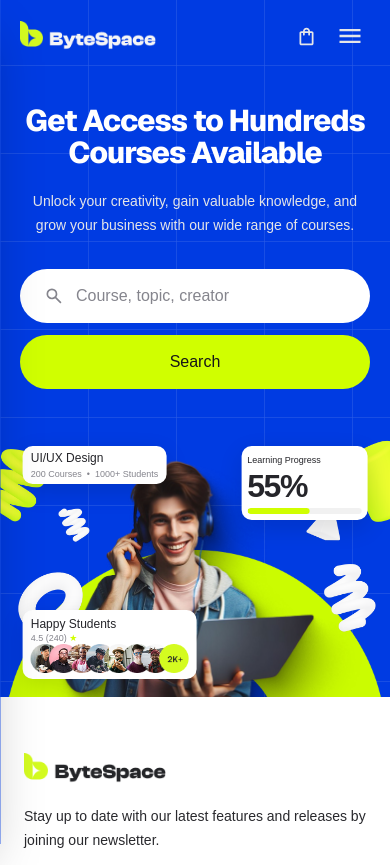
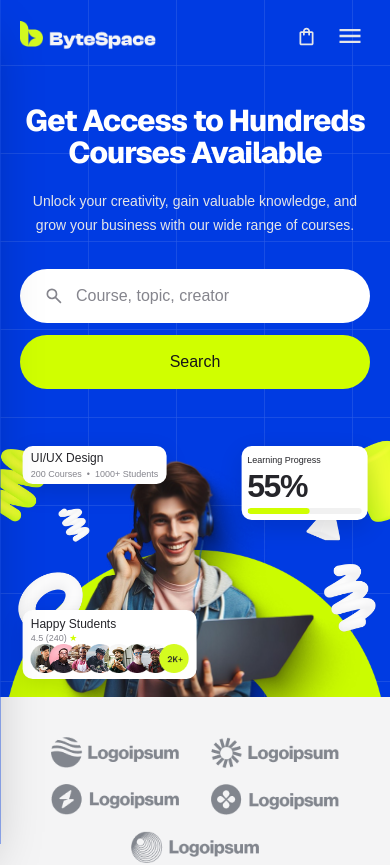
Before and after one commit to Sahed-Hasan-007/dointech-bytespace_new, a Next.js app: page / in a window 390 px wide. Shown: the top 865 px of the page. Built offline with nearby package versions, Linux system fonts and the light colour scheme.

Commit message:
logo section responsive done

```diff
--- a/app/pages/landing_page.tsx
+++ b/app/pages/landing_page.tsx
@@ -1,5 +1,11 @@
 import { Hero } from "@/components/landingpage/Hero";
+import { LogoSection } from "@/components/landingpage/LogoSection";
 
 export default function LandingPage() {
-  return <Hero />;
+  return (
+    <>
+      <Hero />
+      <LogoSection />
+    </>
+  );
 }
--- /dev/null
+++ b/components/landingpage/LogoSection.tsx
@@ -0,0 +1,29 @@
+import Image from "next/image";
+
+const logos = [
+  { src: "/images/logo/Frame.png", width: 167, height: 41 },
+  { src: "/images/logo/Frame%20%281%29.png", width: 168, height: 41 },
+  { src: "/images/logo/Frame%20%282%29.png", width: 170, height: 41 },
+  { src: "/images/logo/Frame%20%283%29.png", width: 170, height: 41 },
+  { src: "/images/logo/Frame%20%284%29.png", width: 169, height: 42 },
+];
+
+export function LogoSection() {
+  return (
+    <section aria-label="Trusted by learners and creators" className="flex min-h-[200px] items-center bg-[#F4F4F5] px-5 py-10 sm:px-8">
+      <div className="mx-auto flex w-full max-w-[1300px] flex-wrap items-center justify-center gap-x-8 gap-y-4 sm:gap-x-12 sm:gap-y-12 lg:gap-x-26">
+        {logos.map((logo, index) => (
+          <div key={logo.src} className="flex w-[min(128px,36vw)] items-center justify-center sm:w-[168px]">
+            <Image
+              src={logo.src}
+              alt={`Logoipsum partner ${index + 1}`}
+              width={logo.width}
+              height={logo.height}
+              className="h-auto w-full"
+            />
+          </div>
+        ))}
+      </div>
+    </section>
+  );
+}
```
